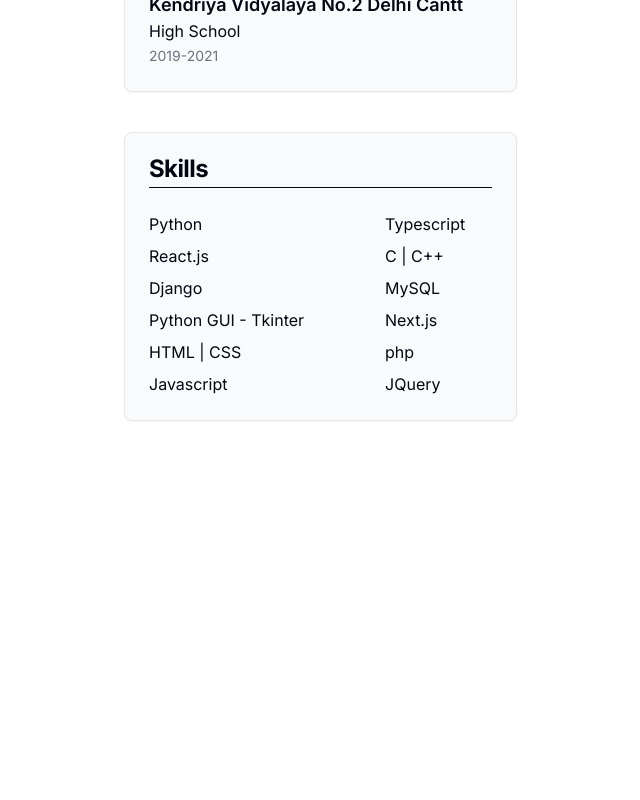
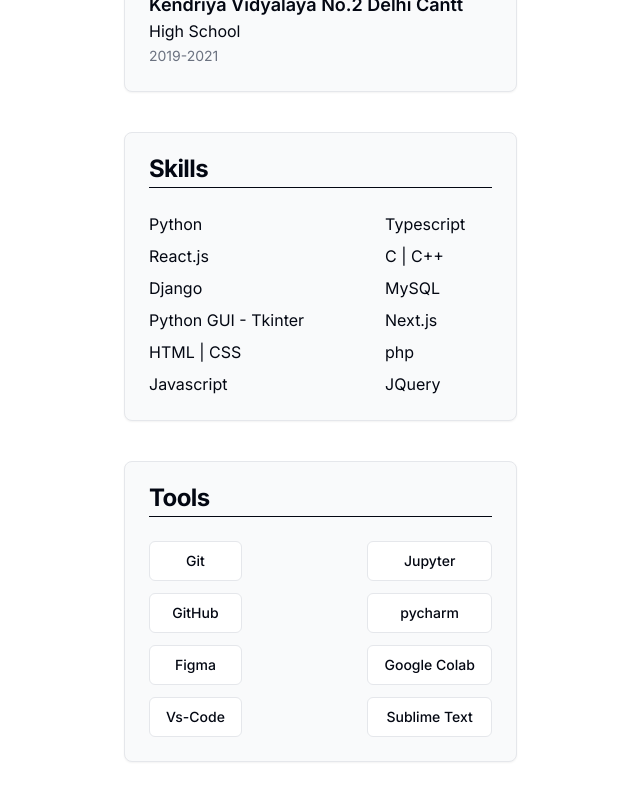
Before and after one commit to akadeepesh/OnlineResume, a Next.js app: page / in a window 1280 px wide. Shown: the part 1114-1914 px from the top of the page, without its empty margins (116-756 px from the left). Before the commit the page ends 1615 px from the top, so only its background shows below. Built offline with nearby package versions, Linux system fonts and the light colour scheme.

Commit message:
Added Tools section

```diff
--- a/src/app/page.tsx
+++ b/src/app/page.tsx
@@ -478,6 +478,48 @@
             </CardContent>
           </Card>
         </div>
+        <div className="Tools">
+          <Card>
+            <CardHeader>
+              <CardTitle className="font-bold">Tools</CardTitle>
+              <CardDescription>
+                <Separator className="bg-foreground" />
+              </CardDescription>
+            </CardHeader>
+            <CardContent>
+              <div className="flex flex-row justify-between">
+                <div className="flex flex-col gap-3">
+                  <Button className="cursor-default" variant="outline">
+                    Git
+                  </Button>
+                  <Button className="cursor-default" variant="outline">
+                    GitHub
+                  </Button>
+                  <Button className="cursor-default" variant="outline">
+                    Figma
+                  </Button>
+                  <Button className="cursor-default" variant="outline">
+                    Vs-Code
+                  </Button>
+                </div>
+                <div className="flex flex-col gap-3">
+                  <Button className="cursor-default" variant="outline">
+                    Jupyter
+                  </Button>
+                  <Button className="cursor-default" variant="outline">
+                    pycharm
+                  </Button>
+                  <Button className="cursor-default" variant="outline">
+                    Google Colab
+                  </Button>
+                  <Button className="cursor-default" variant="outline">
+                    Sublime Text
+                  </Button>
+                </div>
+              </div>
+            </CardContent>
+          </Card>
+        </div>
       </div>
     </div>
   );
```
